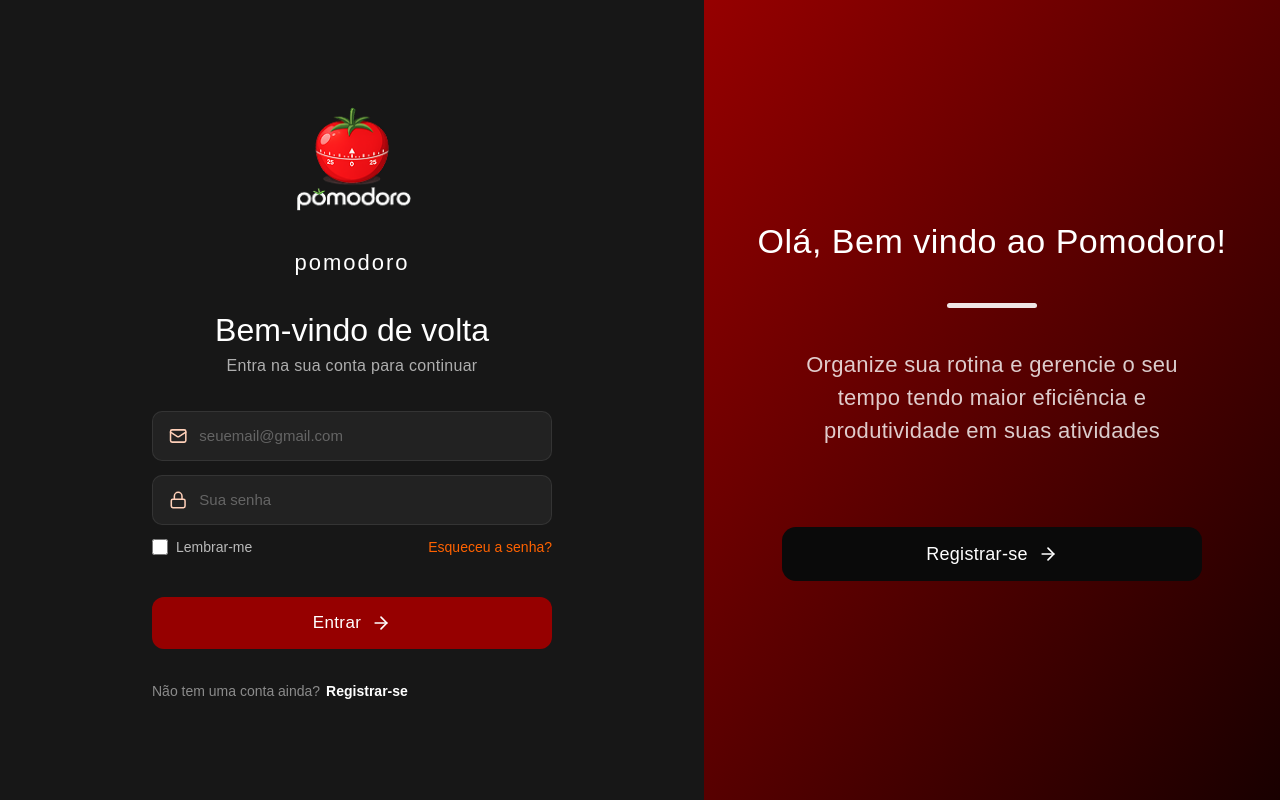
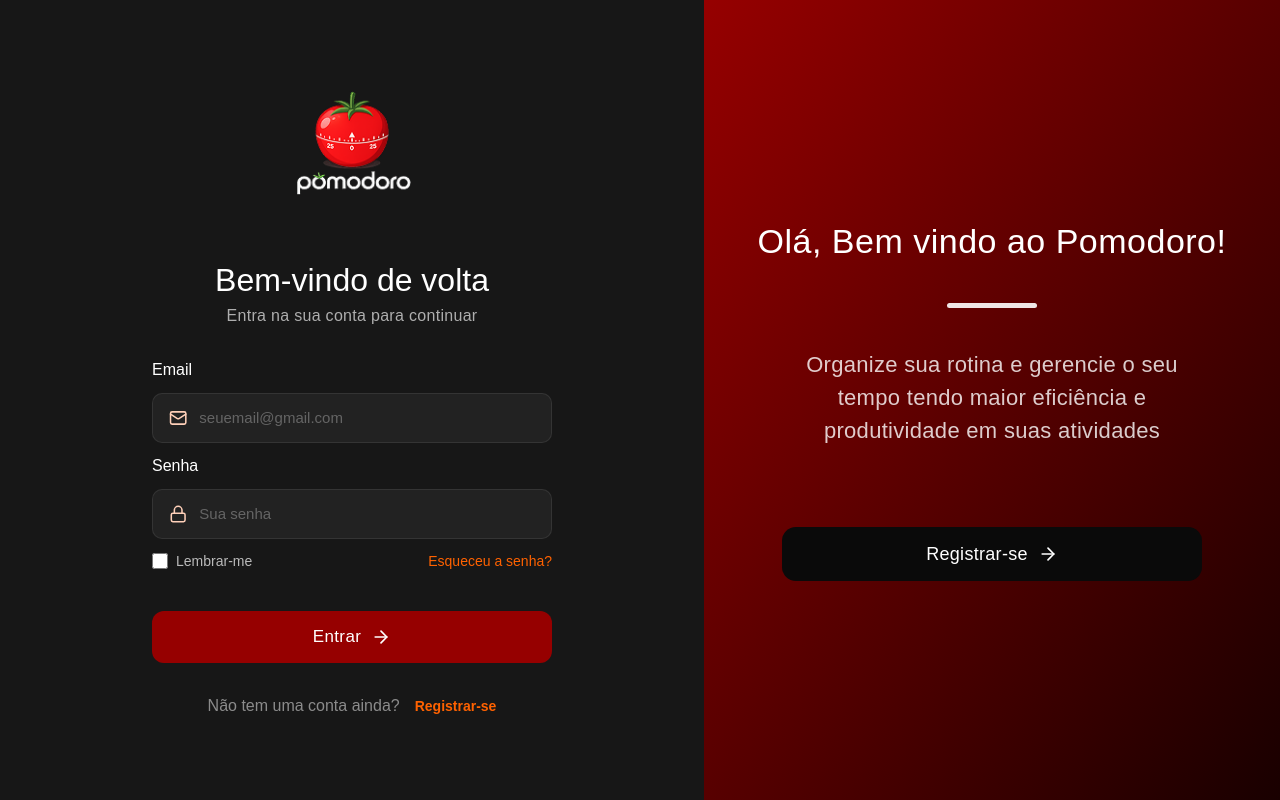
Before and after one commit to viniconti/pomodoro-front, a Next.js app: page / in a window 1280 px wide. Built offline with nearby package versions, Linux system fonts and the light colour scheme; a web font is replaced by a local one.

Commit message:
Somente deixando a tela de Login mais fiel ao protótipo

```diff
--- a/app/components/LoginForm.tsx
+++ b/app/components/LoginForm.tsx
@@ -16,6 +16,8 @@ export default function LoginForm() {
 
   return (
     <div className="inputs-container">
+
+      <label className="email-label" htmlFor="Email">Email</label>
       <div className="input-email">
         <Mail size={20} color="#FFD0B9" />
         <input
@@ -26,6 +28,7 @@ export default function LoginForm() {
         />
       </div>
 
+      <label className="password-label" htmlFor="Password">Senha</label>
       <div className="input-password">
         <Lock size={20} color="#FFD0B9" />
         <input
--- a/app/page.tsx
+++ b/app/page.tsx
@@ -16,11 +16,12 @@ export default function Home() {
             width={160}
             height={160}
           />
-          <span className="logo-label">pomodoro</span>
         </div>
 
-        <h1 className="h1-left-side">Bem-vindo de volta</h1>
-        <h3 className="h3-left-side">Entra na sua conta para continuar</h3>
+        <div className="container-top">
+          <h1 className="h1-left-side">Bem-vindo de volta</h1>
+          <h3 className="h3-left-side">Entra na sua conta para continuar</h3>
+        </div>
 
         <LoginForm />
       </div>
--- a/app/styles/login-left-side.css
+++ b/app/styles/login-left-side.css
@@ -6,8 +6,6 @@
   flex-direction: column;
   align-items: center;
   justify-content: center;
-  padding: 48px 64px;
-  gap: 0;
 }
 
 .logo-wrapper {
@@ -157,18 +155,20 @@
 .register-row {
   display: flex;
   align-items: center;
-  gap: 6px;
+  justify-content: center;
+  gap: 15px;
 }
 
 .register-row p {
   font-size: 14px;
   color: rgba(255, 255, 255, 0.5);
+  font-size: 16px;
 }
 
 .register-link {
   font-size: 14px;
   font-weight: 600;
-  color: var(--color11);
+  color: var(--color7);
   cursor: pointer;
   text-decoration: none;
   background: none;
@@ -180,3 +180,7 @@
 .register-link:hover {
   opacity: 0.7;
 }
+
+.email-label, .password-label {
+  color: var(--color11);
+}
```
